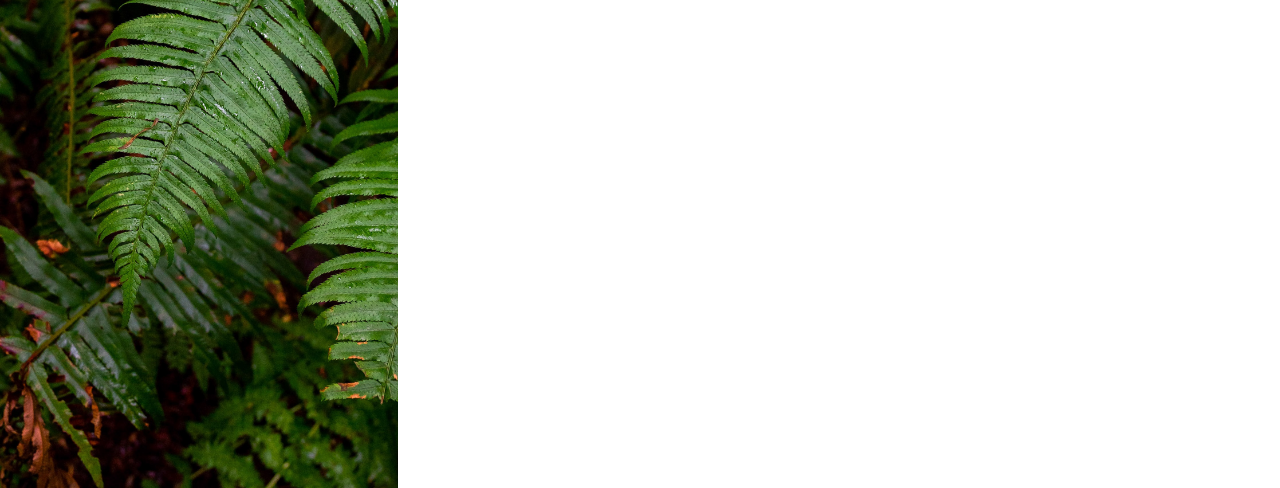
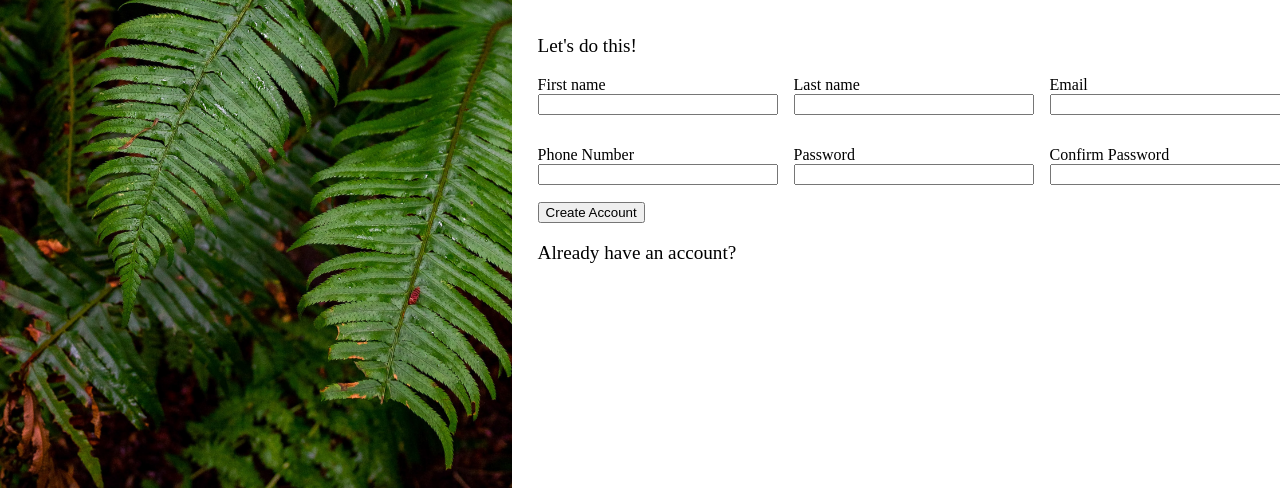
Before and after one commit to DevinCookcs/signUpForm, a plain HTML site: page index.html in a window 1280 px wide. Shown: the part 312-800 px from the top of the page. Drawn offline with Linux system fonts and the light colour scheme.

Commit message:
styles margins and formatted form section

```diff
--- a/styles.css
+++ b/styles.css
@@ -48,3 +48,38 @@ html, body {
     width: 5rem;
     padding: 10px;;
   }
+
+  .form-container {
+    display: flex;
+    align-items: start;
+    flex-direction: column;
+    justify-content: center;
+    width: 60vw;
+  }
+
+  .call,
+  .form-submit {
+    padding: 0px 2vw;
+  }
+
+  .form-input {
+    display: flex;
+    flex-direction: column;
+    justify-content: center;
+    padding: 0px 2vw;
+  }
+
+  form {
+    display: flex;
+    width: 60vw;
+    flex-flow: row wrap;
+    gap: 1rem;
+    font-size: 1rem;
+  }
+
+  label {
+    display: flex;
+    flex-direction: column;
+    width: 15rem;
+    margin-bottom: 15px;
+  }
```
